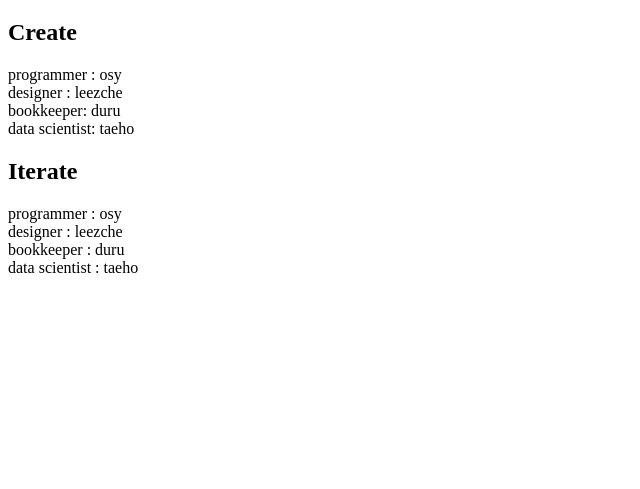
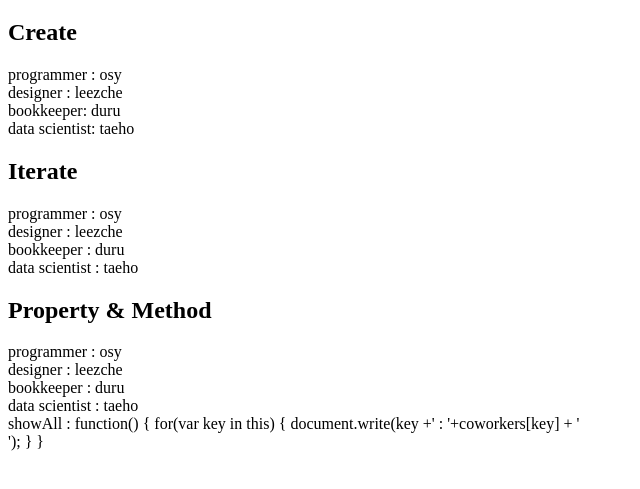
Before and after one commit to tmdduq500/web-study, a plain HTML site: page ObjectEx.html in a window 1280 px wide. Shown: the part 61-550 px from the top of the page, without its empty margins (0-640 px from the left). Drawn offline with Linux system fonts and the light colour scheme.

Commit message:
JavaScript 객체 Property,Method 연습

```diff
--- a/ObjectEx.html
+++ b/ObjectEx.html
@@ -26,5 +26,14 @@
             document.write(key +' : '+coworkers[key] + '<br>');
         }
     </script>
+    <h2>Property & Method</h2>
+    <script>
+        coworkers.showAll = function() {
+            for(var key in this) {
+                document.write(key +' : '+coworkers[key] + '<br>');
+            }
+        }
+        coworkers.showAll();
+    </script>
 </body>
 </html>
```
